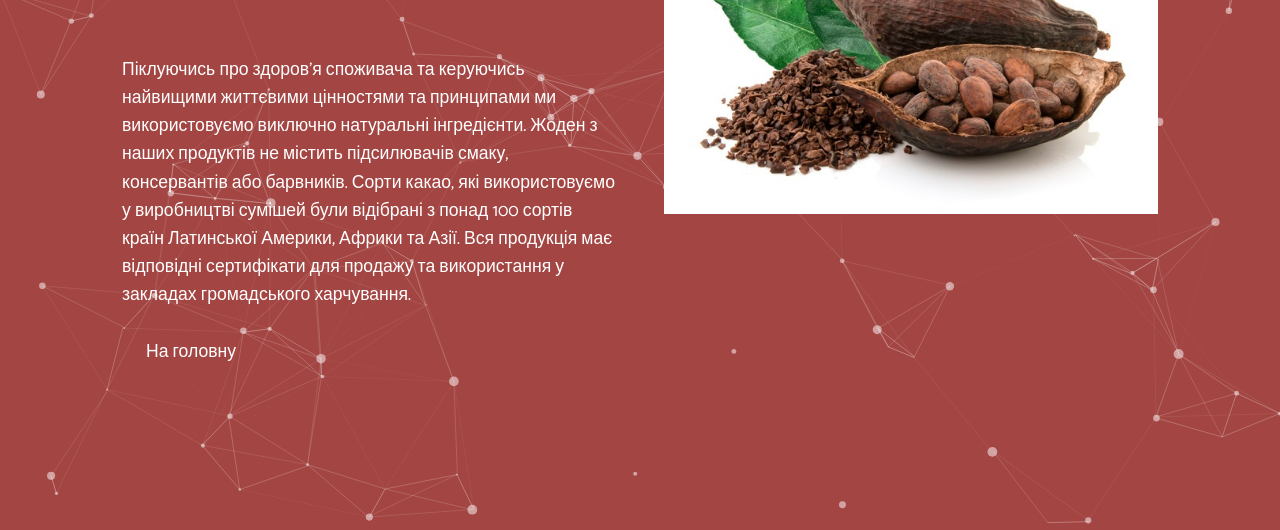
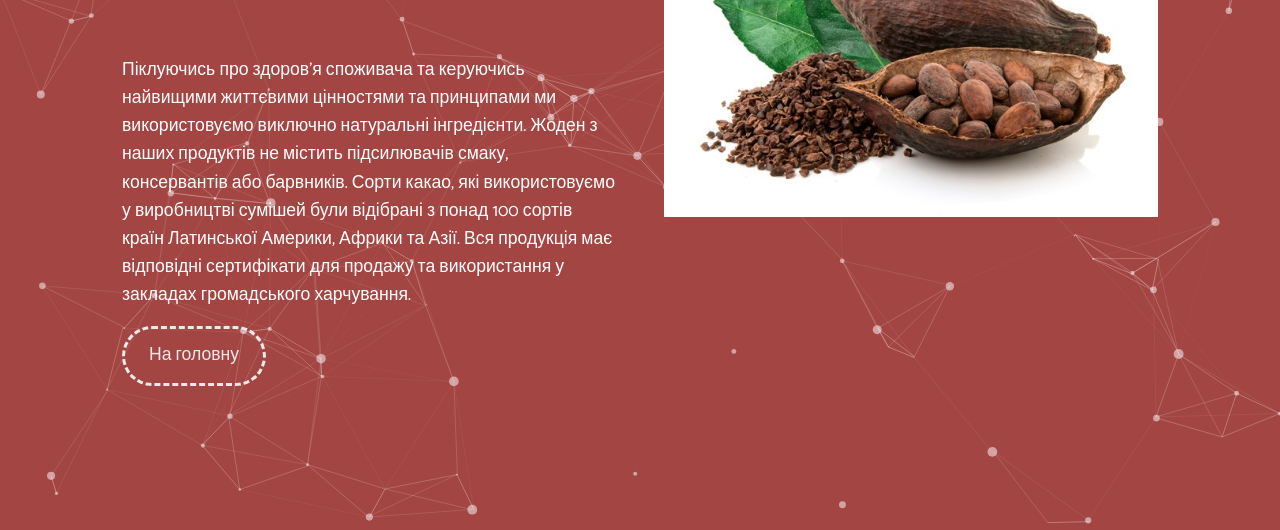
Before and after one commit to AlexVoloshenyuk/Cacao-project, a plain HTML site: page Read_more.html in a window 1280 px wide. Shown: the part 270-800 px from the top of the page. Drawn offline with Linux system fonts and the light colour scheme.

Commit message:
Update Read_more.html

```diff
--- a/Read_more.html
+++ b/Read_more.html
@@ -42,6 +42,12 @@
             </div>
             <img src="img/header.jpg">
         </div>
+        <style>
+            .section-d .btn {
+                color: rgb(233, 233, 233);
+                border-style: dashed;
+            }
+        </style>
 
 </body>
 
```
